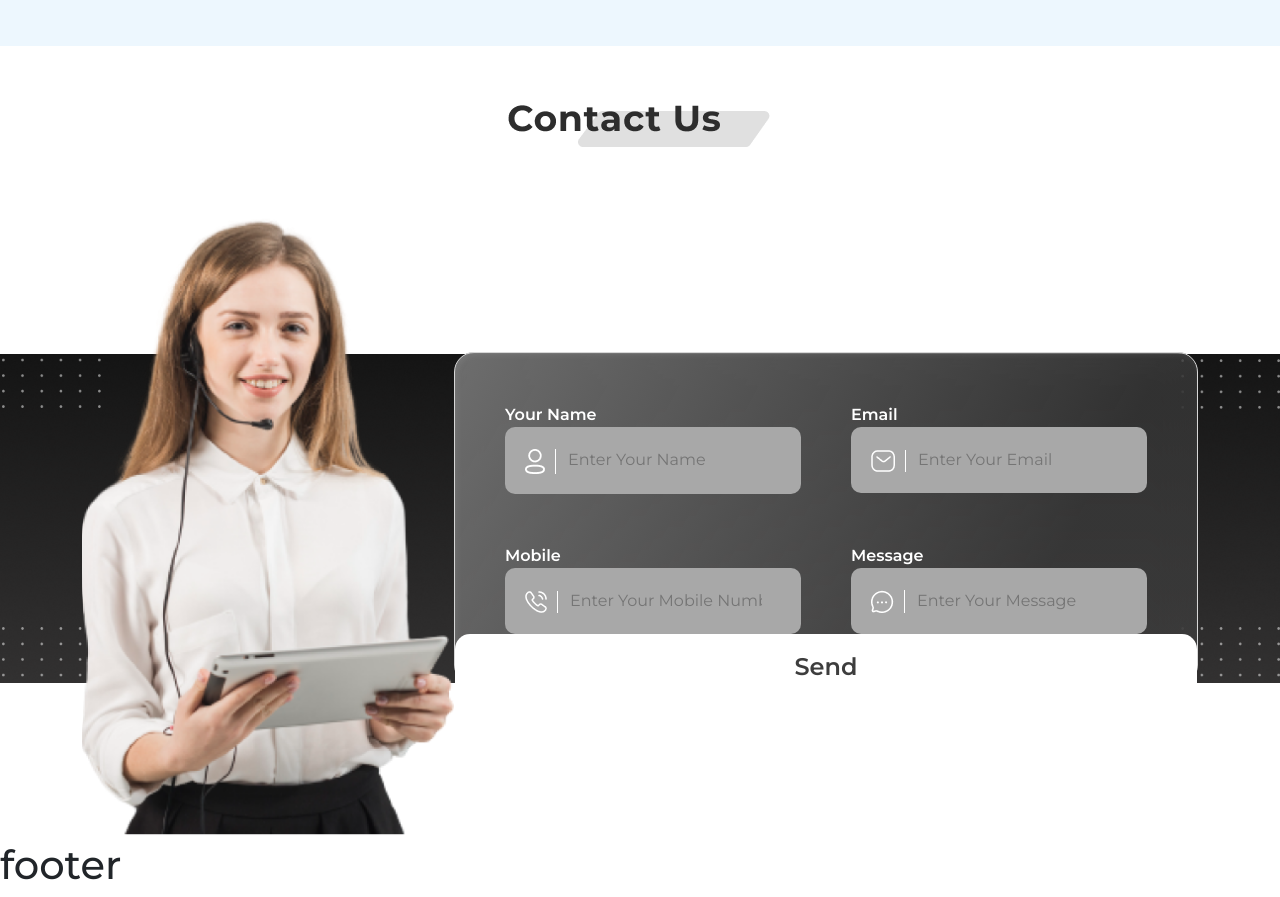
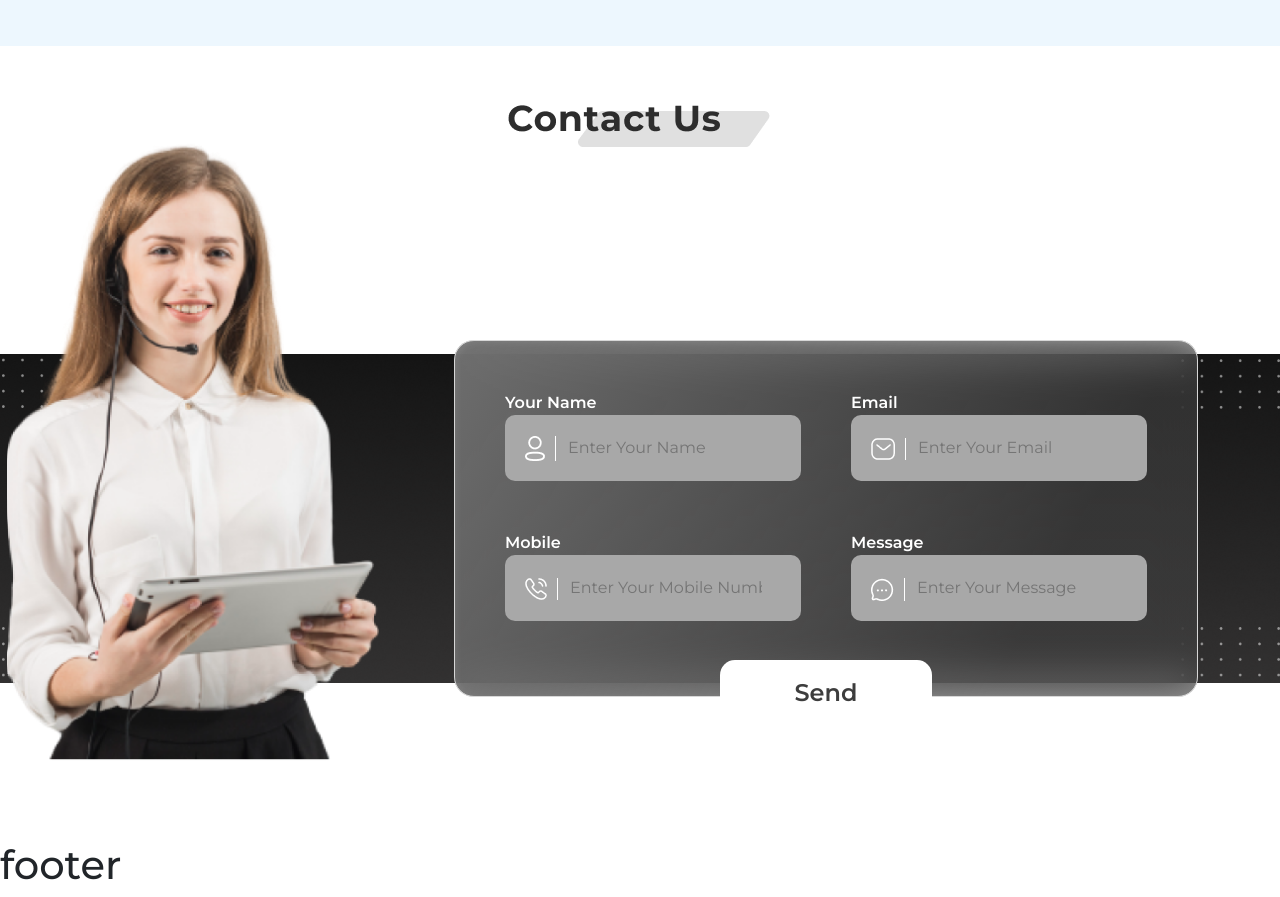
Before and after one commit to bilalbhatti139/Scan-Web, a React (Create React App) app: page / in a window 1280 px wide. Shown: the part 2760-3657 px from the top of the page. Built offline with nearby package versions, Linux system fonts and the light colour scheme.

Commit message:
set mobile responsive

```diff
--- a/src/components/contact/index.js
+++ b/src/components/contact/index.js
@@ -97,7 +97,9 @@ const Contact = () => {
                       </div>
                     </div>
                   </div>
-                  <button className="contact-us-wrapper__send-btn">Send</button>
+                  <div className="contact-us-wrapper__send-btn">
+                    <button className="">Send</button>
+                  </div>
                 </div>
               </div>
             </div>
--- a/src/components/contact/style.scss
+++ b/src/components/contact/style.scss
@@ -26,7 +26,10 @@
     box-shadow: inset 2px 2px 6px rgba(255, 255, 255, 0.08);
     backdrop-filter: blur(20px);
     border-radius: 20px;
-    padding: 50px;
+    padding-top: 50px;
+    padding-left: 50px;
+    padding-right: 50px;
+    padding-bottom: 75px;
     border: 1px solid #d7d7d7;
   }
 
@@ -61,16 +64,30 @@
   }
 
   &__send-btn {
-    background: #ffffff;
-    color: #3d3d3d;
-    padding: 15px 75px;
-    border-radius: 15px;
-    border: none;
-    font-weight: 600;
-    font-size: 24px;
     position: absolute;
     left: 0;
     right: 0;
     margin: auto;
+    text-align: center;
+    bottom: -30px;
+    button {
+      background: #ffffff;
+      color: #3d3d3d;
+      padding: 15px 75px;
+      border-radius: 15px;
+      border: none;
+      font-weight: 600;
+      font-size: 24px;
+    }
+  }
+
+  &__contact-form {
+    position: relative;
+  }
+
+  &__woman {
+    position: relative;
+    top: -75px;
+    right: 75px;
   }
 }
--- a/src/components/features/style.scss
+++ b/src/components/features/style.scss
@@ -8,12 +8,19 @@
     background: #edf7fe;
     padding-bottom: 80px;
     margin-top: 35px;
+    @media (max-width: 767px) {
+      padding-top: 80px;
+    }
   }
 
   &__container {
     display: grid;
     grid-template-columns: 1fr 1fr 1fr;
     grid-column-gap: 50px;
+
+    @media (max-width: 767px) {
+      grid-template-columns: 1fr;
+    }
   }
 
   &__content-box {
@@ -26,6 +33,12 @@
     padding-bottom: 50px;
     padding-left: 50px;
     padding-right: 50px;
+
+    @media (max-width: 767px) {
+      margin-bottom: 50px;
+      position: inherit;
+      padding-top: 50px;
+    }
   }
 
   &__box-title {
@@ -50,6 +63,10 @@
     right: 0;
     margin: auto;
     top: -60px;
+
+    @media (max-width: 767px) {
+      position: inherit;
+    }
   }
 
   &__underline__one {
--- a/src/components/scanthemode/style.scss
+++ b/src/components/scanthemode/style.scss
@@ -1,5 +1,10 @@
 .scan-the-code-container {
   display: flex;
+
+  @media (max-width: 767px) {
+    flex-direction: column;
+    text-align: center;
+  }
 
   .scan-the-code-text {
     padding-top: 100px;
```
